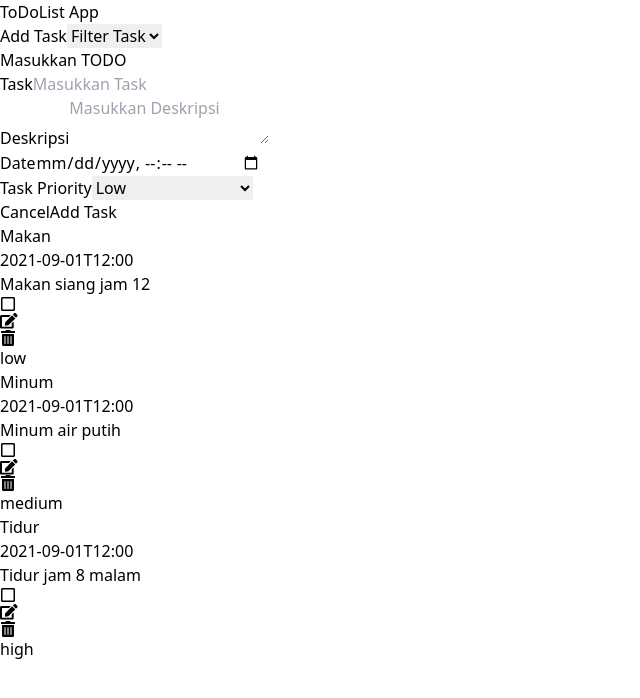
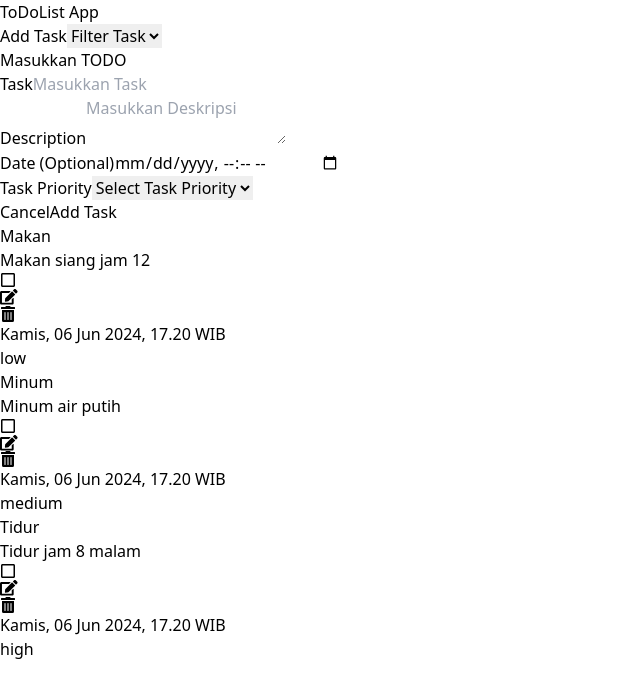
Before and after one commit to Gefila/ToDoList-App, a React (Vite) app: page / in a window 1280 px wide. Both pictures are taken after a click on the button "Add Task". Shown: the top 698 px of the page, without its empty margins (0-640 px from the left). Built offline with nearby package versions, Linux system fonts and the light colour scheme.

Commit message:
refactor: Update task date format to use localized string

```diff
--- a/src/App.jsx
+++ b/src/App.jsx
@@ -15,14 +15,14 @@ function App() {
 	const [taskTitle, setTaskTitle] = useState("");
 	const [description, setDescription] = useState("");
 	const [date, setDate] = useState("");
-	const [priority, setPriority] = useState("");
+	const [priority, setPriority] = useState("1");
 
 	const [tasks, setTasks] = useState([
 		{
 			id: 1,
 			task: "Makan",
 			description: "Makan siang jam 12",
-			date: "2021-09-01T12:00",
+			date: "Kamis, 06 Jun 2024, 17.20 WIB",
 			status: false,
 			priority: "low",
 		},
@@ -30,7 +30,7 @@ function App() {
 			id: 2,
 			task: "Minum",
 			description: "Minum air putih",
-			date: "2021-09-01T12:00",
+			date: "Kamis, 06 Jun 2024, 17.20 WIB",
 			status: false,
 			priority: "medium",
 		},
@@ -38,7 +38,7 @@ function App() {
 			id: 3,
 			task: "Tidur",
 			description: "Tidur jam 8 malam",
-			date: "2021-09-01T12:00",
+			date: "Kamis, 06 Jun 2024, 17.20 WIB",
 			status: false,
 			priority: "high",
 		},
@@ -58,7 +58,17 @@ function App() {
 								...task,
 								task: taskTitle,
 								description,
-								date: date ? date : "No Date",
+								date: date ? date : new Date(date).toLocaleString("id-ID",{
+									weekday: "long",
+									year: "numeric",
+									month: "short",
+									day: "2-digit",
+									hour: "2-digit",
+									minute: "2-digit",
+									hour12: false,
+									timeZone: "Asia/Jakarta",
+									timeZoneName: "short",
+							}),
 								priority,
 						}
 						: task
@@ -77,7 +87,29 @@ function App() {
 					id: +new Date(),
 					task: taskTitle,
 					description,
-					date: date ? date : "No Date",
+					date: date
+						? new Date(date).toLocaleString("id-ID", {
+								weekday: "long",
+								year: "numeric",
+								month: "short",
+								day: "2-digit",
+								hour: "2-digit",
+								minute: "2-digit",
+								hour12: false,
+								timeZone: "Asia/Jakarta",
+								timeZoneName: "short",
+						})
+						: new Date(Date.now()).toLocaleString("id-ID", {
+							weekday: "long",
+							year: "numeric",
+							month: "short",
+							day: "2-digit",
+							hour: "2-digit",
+							minute: "2-digit",
+							hour12: false,
+							timeZone: "Asia/Jakarta",
+							timeZoneName: "short",
+					}),
 					status: false,
 					priority,
 				},
@@ -164,10 +196,11 @@ function App() {
 							</h1>
 							<form className="px-5 pb-5 flex flex-col gap-3">
 								<div className="flex flex-col">
-									<label htmlFor="" className="text-xl">
+									<label htmlFor="task" className="text-xl">
 										Task
 									</label>
 									<input
+										id="task"
 										type="text"
 										placeholder="Masukkan Task"
 										className="input"
@@ -176,12 +209,11 @@ function App() {
 									/>
 								</div>
 								<div className="flex flex-col">
-									<label htmlFor="" className="text-xl">
-										Deskripsi
+									<label htmlFor="description" className="text-xl">
+										Description
 									</label>
 									<textarea
-										name=""
-										id=""
+										id="description"
 										placeholder="Masukkan Deskripsi"
 										className="input"
 										maxLength={150}
@@ -190,10 +222,11 @@ function App() {
 									></textarea>
 								</div>
 								<div className="flex flex-col">
-									<label htmlFor="" className="text-xl">
-										Date
+									<label htmlFor="date" className="text-xl">
+										Date (Optional)
 									</label>
 									<input
+										id="date"
 										type="datetime-local"
 										placeholder="Masukkan Deskripsi"
 										className="input"
@@ -202,12 +235,11 @@ function App() {
 									/>
 								</div>
 								<div className="flex flex-col">
-									<label htmlFor="" className="text-xl">
+									<label htmlFor="priority" className="text-xl">
 										Task Priority
 									</label>
 									<select
-										name=""
-										id=""
+										id="priority"
 										className="input"
 										onChange={(e) => setPriority(e.target.value)}
 										value={priority}
@@ -245,10 +277,10 @@ function App() {
 				)}
 
 				{/* TASK */}
-				<div className="w-full mt-2">
+				<div className="w-full mt-2 flex flex-col items-center justify-start">
 					{tasks.map((task) => (
 						<div
-							className="flex flex-col bg-blue-950 px-3 py-2 justify-start items-start rounded-lg border-2 relative mb-8"
+							className="flex flex-col bg-blue-950 pl-3 pr-6 py-2 justify-start items-start rounded-lg border-2 relative mb-8 w-[90%]"
 							key={task.id}
 						>
 							<div
@@ -256,13 +288,13 @@ function App() {
 									task.status ? "line-through" : ""
 								}`}
 							>
-								<p className="text-2xl">{task.task}</p>
-								<p className="">{task.date}</p>
+								<p className="text-2xl break-all">{task.task}</p>
 							</div>
-							<p className="text-sm mt-1 text-justify min-h-12">
+							<p className="text-sm mt-1 text-justify min-h-7 w-full break-all">
 								{task.description}
 							</p>
-							<div className="flex items-center gap-2 bg-slate-800 px-2 py-3 rounded-md absolute left-1/2 transform -translate-x-1/2 -bottom-5 border-2">
+
+							<div className="flex flex-col items-center gap-2 bg-slate-800 px-2 py-3 rounded-md border-2 absolute -right-5 transform top-1/2 -translate-y-1/2">
 								{task.status ? (
 									<FaRegCheckSquare onClick={() => handleStatusTask(task.id)} />
 								) : (
@@ -274,7 +306,8 @@ function App() {
 								/>
 								<FaTrashAlt onClick={() => handleDeleteTask(task.id)} />
 							</div>
-							<div className="flex justify-end w-full">
+							<div className="flex justify-between w-full items-center">
+								<p className="text-[0.8rem]">{task.date}</p>
 								<p
 									className={`text-sm text-center text-white rounded-md p-1 border w-1/4 font-bold ${
 										task.priority === "low"
```
